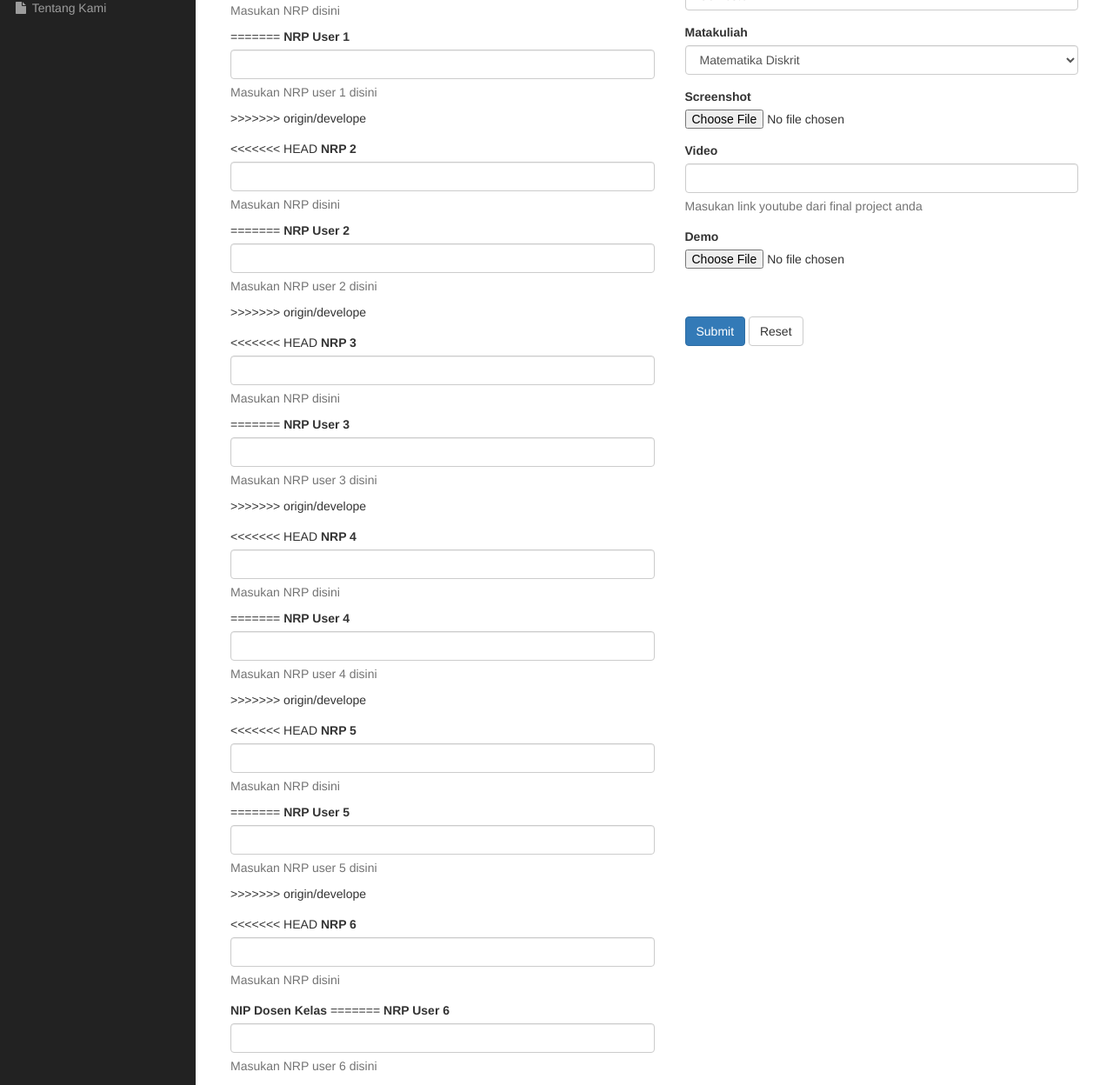
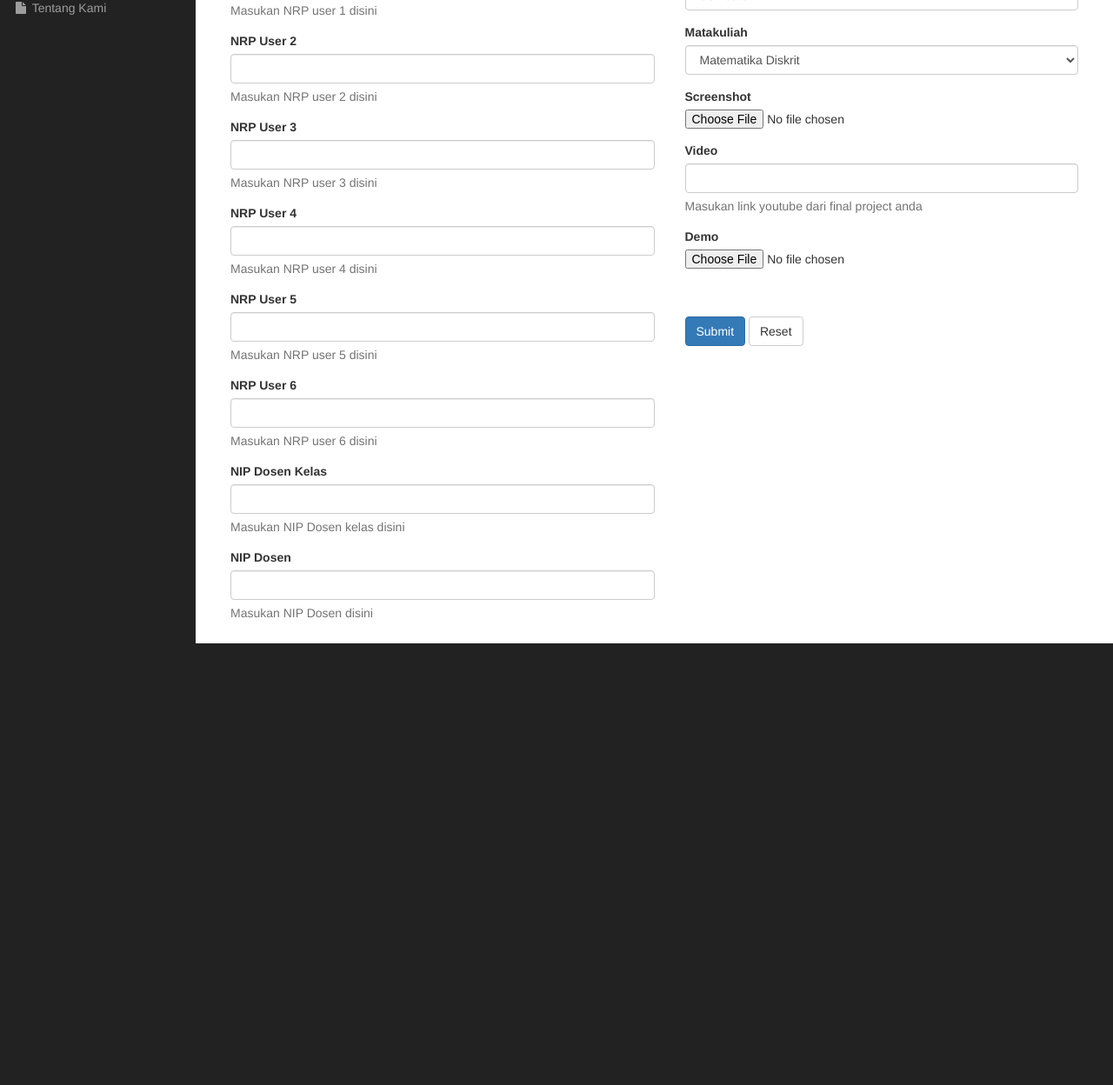
Before and after one commit to tpratama/frontendMahakaryaTC, a plain HTML site: page finalproject.html in a window 1280 px wide. Shown: the part 387-1635 px from the top of the page at 87% size. After the commit the page ends 1127 px from the top, so only its background shows below. Drawn offline with Linux system fonts and the light colour scheme.

Commit message:
NIP ADDED

```diff
--- a/finalproject.html
+++ b/finalproject.html
@@ -239,81 +239,58 @@
 						</div>
 
 						<div class="form-group">
-<<<<<<< HEAD
-							<label>NRP 1</label>
-							<input class="form-control">
-								<p class="help-block"> Masukan NRP disini</p>
-=======
+
 							<label>NRP User 1</label>
 							<input class="form-control">
 								<p class="help-block"> Masukan NRP user 1 disini</p>
->>>>>>> origin/develope
+
 						</div>
 
 						<div class="form-group">
-<<<<<<< HEAD
-							<label>NRP 2</label>
-							<input class="form-control">
-								<p class="help-block"> Masukan NRP disini</p>
-=======
+
 							<label>NRP User 2</label>
 							<input class="form-control">
 								<p class="help-block"> Masukan NRP user 2 disini</p>
->>>>>>> origin/develope
+
 						</div>
 
 						<div class="form-group">
-<<<<<<< HEAD
-							<label>NRP 3</label>
-							<input class="form-control">
-								<p class="help-block"> Masukan NRP disini</p>
-=======
+
 							<label>NRP User 3</label>
 							<input class="form-control">
 								<p class="help-block"> Masukan NRP user 3 disini</p>
->>>>>>> origin/develope
+
 						</div>
 
 						<div class="form-group">
-<<<<<<< HEAD
-							<label>NRP 4</label>
-							<input class="form-control">
-								<p class="help-block"> Masukan NRP disini</p>
-=======
+
 							<label>NRP User 4</label>
 							<input class="form-control">
 								<p class="help-block"> Masukan NRP user 4 disini</p>
->>>>>>> origin/develope
+
 						</div>
 
 						<div class="form-group">
-<<<<<<< HEAD
-							<label>NRP 5</label>
-							<input class="form-control">
-								<p class="help-block"> Masukan NRP disini</p>
-=======
+
 							<label>NRP User 5</label>
 							<input class="form-control">
 								<p class="help-block"> Masukan NRP user 5 disini</p>
->>>>>>> origin/develope
-						</div>
 
-						<div class="form-group">
-<<<<<<< HEAD
-							<label>NRP 6</label>
-							<input class="form-control">
-								<p class="help-block"> Masukan NRP disini</p>
 						</div>
 						<div class="form-group">
-							<label>NIP Dosen Kelas</label>
-=======
 							<label>NRP User 6</label>
 							<input class="form-control">
 								<p class="help-block"> Masukan NRP user 6 disini</p>
 						</div>
+
+						<div class="form-group">
+							<label>NIP Dosen Kelas</label>
+							<input class="form-control">
+								<p class="help-block"> Masukan NIP Dosen kelas disini</p>
+						</div>
 						<div class="form-group">
 							<label>NIP Dosen</label>
->>>>>>> origin/develope
+
 							<input class="form-control">
 								<p class="help-block"> Masukan NIP Dosen disini</p>
 						</div>
```
Also changed, not shown: tugasakhir.html (+2 -16 lines).
